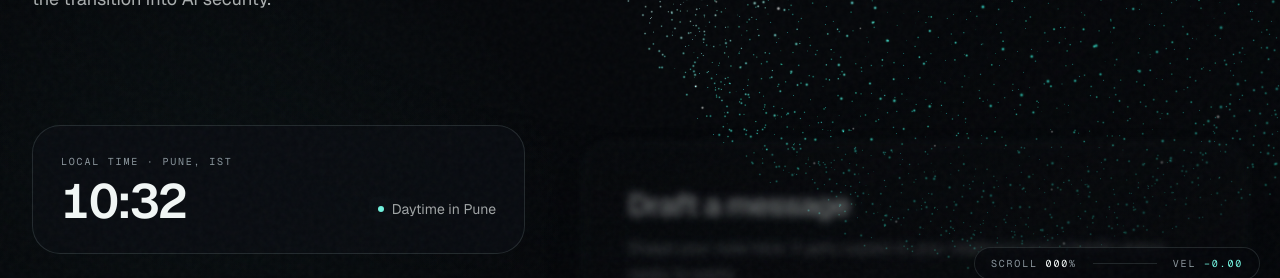
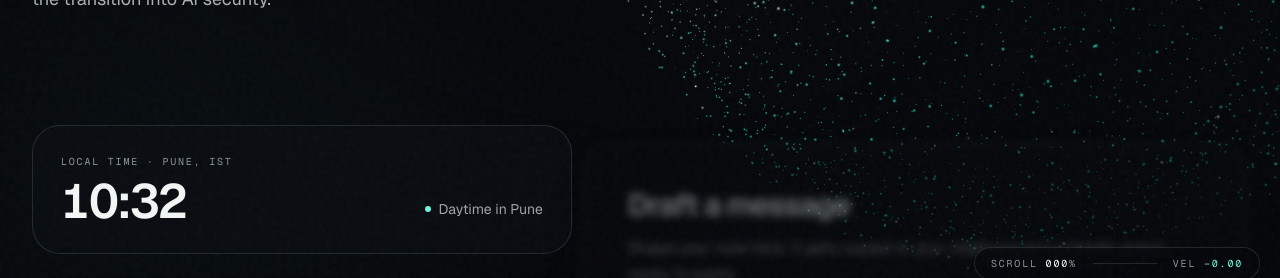
Before and after one commit to IamRichesh/richesh-portfolio, a Next.js app: page /contact in a window 1280 px wide. Shown: the part 500-778 px from the top of the page. Built offline with nearby package versions, Linux system fonts and the light colour scheme.

Commit message:
Revert "Stop contact sidebar from spilling under the message drafter"
This reverts commit c723dcd92ab11072357c0ee9a0afdd848229fafd.

```diff
--- a/src/app/contact/page.tsx
+++ b/src/app/contact/page.tsx
@@ -36,12 +36,12 @@ export default function ContactPage() {
       />
 
       <div className="grid gap-10 lg:grid-cols-[minmax(0,0.85fr)_minmax(0,1.15fr)] lg:gap-14">
-        <aside className="grid min-w-0 grid-cols-1 content-start gap-4">
+        <aside className="grid content-start gap-4">
           <div className="reveal rounded-[1.75rem] border border-line bg-ink-soft/70 p-7">
             <PuneClock />
           </div>
 
-          <ul className="grid grid-cols-1 gap-4">
+          <ul className="grid gap-4">
             {channels.map(({ label, handle, href, Icon, note }) => (
               <li key={href} className="reveal">
                 <a
--- a/src/components/contact/PuneClock.tsx
+++ b/src/components/contact/PuneClock.tsx
@@ -23,7 +23,7 @@ export function PuneClock() {
   const period = hour === null ? null : hour >= 6 && hour < 18 ? "Daytime" : hour >= 18 && hour < 22 ? "Evening" : "Night";
 
   return (
-    <div className="flex flex-wrap items-end justify-between gap-x-6 gap-y-3">
+    <div className="flex items-end justify-between gap-6">
       <div>
         <p className="font-mono text-[10px] tracking-[0.18em] text-muted">LOCAL TIME · PUNE, IST</p>
         <p className="mt-2 text-5xl font-semibold tracking-[-0.04em] tabular" suppressHydrationWarning>
```
